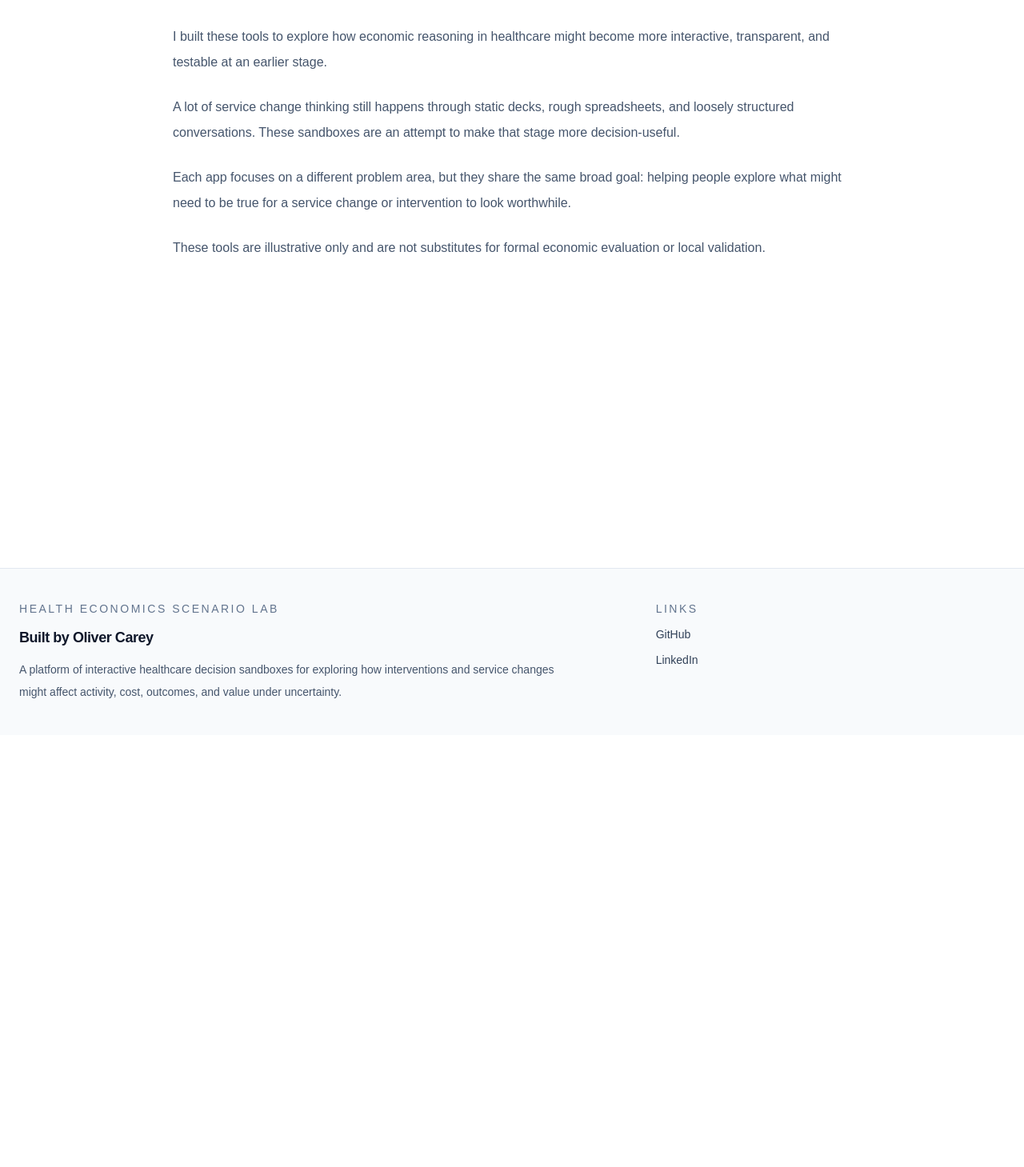
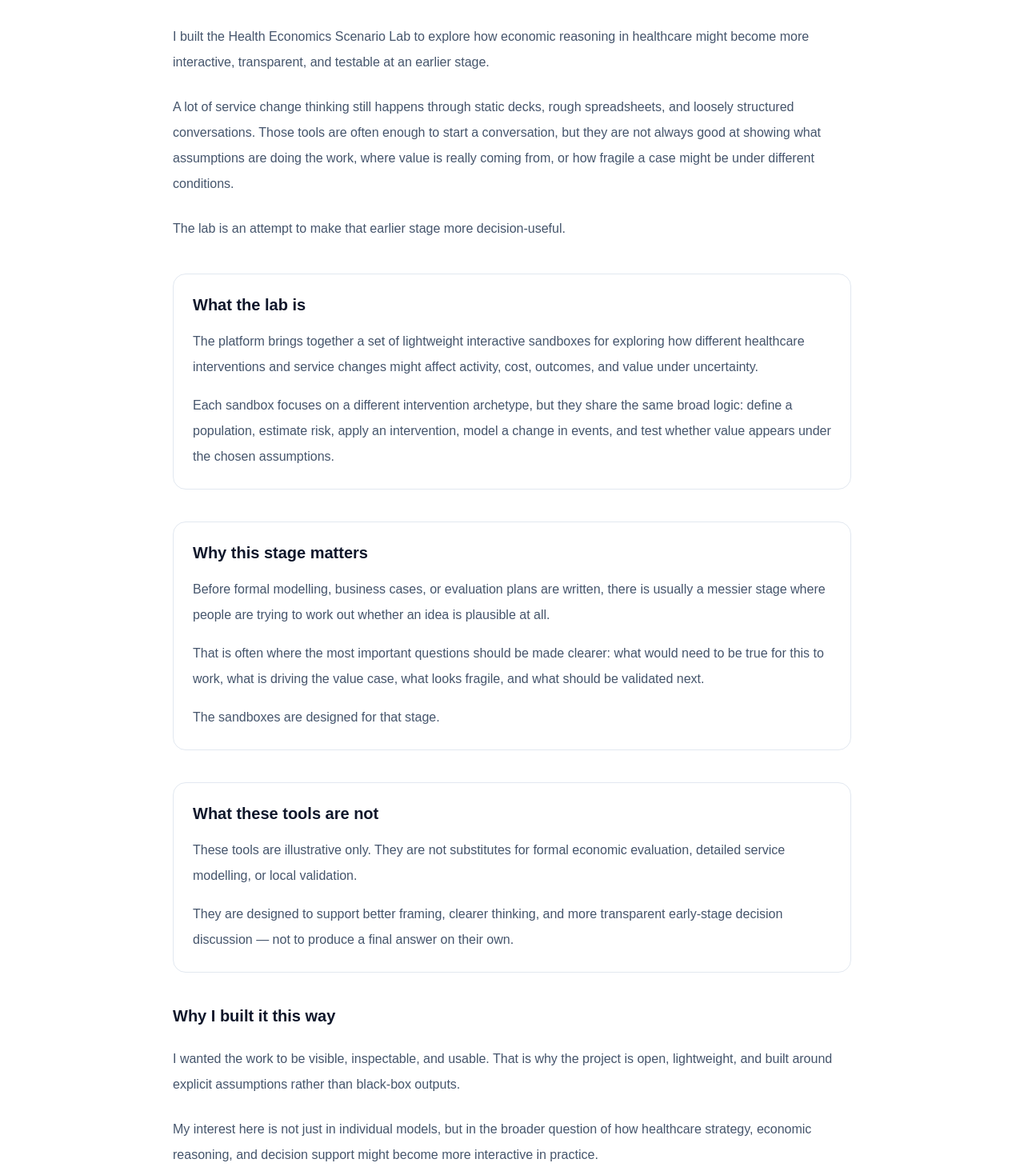
Before and after one commit to olivercareyncl/health-economics-scenario-lab, a Next.js app in the folder site/: page /about in a window 1280 px wide. Shown: the part 211-1670 px from the top of the page at 80% size. Before the commit the page ends 1130 px from the top, so only its background shows below. Built offline with nearby package versions, Linux system fonts and the light colour scheme.

Commit message:
Update page.tsx

```diff
--- a/site/src/app/about/page.tsx
+++ b/site/src/app/about/page.tsx
@@ -6,29 +6,105 @@ export default function AboutPage() {
           About
         </p>
         <h1 className="text-4xl font-semibold tracking-tight">
-          Why I built these tools
+          Why I built the lab
         </h1>
 
-        <div className="mt-8 space-y-6 leading-8 text-slate-600">
+        <div className="mt-8 space-y-10 text-slate-600">
+          <section className="space-y-6 leading-8">
             <p>
-            I built these tools to explore how economic reasoning in healthcare
-            might become more interactive, transparent, and testable at an
-            earlier stage.
+              I built the Health Economics Scenario Lab to explore how economic
+              reasoning in healthcare might become more interactive,
+              transparent, and testable at an earlier stage.
             </p>
             <p>
-            A lot of service change thinking still happens through static decks,
-            rough spreadsheets, and loosely structured conversations. These
-            sandboxes are an attempt to make that stage more decision-useful.
+              A lot of service change thinking still happens through static
+              decks, rough spreadsheets, and loosely structured conversations.
+              Those tools are often enough to start a conversation, but they are
+              not always good at showing what assumptions are doing the work,
+              where value is really coming from, or how fragile a case might be
+              under different conditions.
             </p>
             <p>
-            Each app focuses on a different problem area, but they share the
-            same broad goal: helping people explore what might need to be true
-            for a service change or intervention to look worthwhile.
+              The lab is an attempt to make that earlier stage more
+              decision-useful.
+            </p>
+          </section>
+
+          <section className="rounded-2xl border border-slate-200 p-6">
+            <h2 className="text-xl font-semibold text-slate-900">
+              What the lab is
+            </h2>
+            <div className="mt-4 space-y-4 leading-8">
+              <p>
+                The platform brings together a set of lightweight interactive
+                sandboxes for exploring how different healthcare interventions
+                and service changes might affect activity, cost, outcomes, and
+                value under uncertainty.
               </p>
               <p>
-            These tools are illustrative only and are not substitutes for formal
-            economic evaluation or local validation.
+                Each sandbox focuses on a different intervention archetype, but
+                they share the same broad logic: define a population, estimate
+                risk, apply an intervention, model a change in events, and test
+                whether value appears under the chosen assumptions.
               </p>
+            </div>
+          </section>
+
+          <section className="rounded-2xl border border-slate-200 p-6">
+            <h2 className="text-xl font-semibold text-slate-900">
+              Why this stage matters
+            </h2>
+            <div className="mt-4 space-y-4 leading-8">
+              <p>
+                Before formal modelling, business cases, or evaluation plans are
+                written, there is usually a messier stage where people are
+                trying to work out whether an idea is plausible at all.
+              </p>
+              <p>
+                That is often where the most important questions should be made
+                clearer: what would need to be true for this to work, what is
+                driving the value case, what looks fragile, and what should be
+                validated next.
+              </p>
+              <p>
+                The sandboxes are designed for that stage.
+              </p>
+            </div>
+          </section>
+
+          <section className="rounded-2xl border border-slate-200 p-6">
+            <h2 className="text-xl font-semibold text-slate-900">
+              What these tools are not
+            </h2>
+            <div className="mt-4 space-y-4 leading-8">
+              <p>
+                These tools are illustrative only. They are not substitutes for
+                formal economic evaluation, detailed service modelling, or local
+                validation.
+              </p>
+              <p>
+                They are designed to support better framing, clearer thinking,
+                and more transparent early-stage decision discussion — not to
+                produce a final answer on their own.
+              </p>
+            </div>
+          </section>
+
+          <section className="space-y-6 leading-8">
+            <h2 className="text-xl font-semibold text-slate-900">
+              Why I built it this way
+            </h2>
+            <p>
+              I wanted the work to be visible, inspectable, and usable. That is
+              why the project is open, lightweight, and built around explicit
+              assumptions rather than black-box outputs.
+            </p>
+            <p>
+              My interest here is not just in individual models, but in the
+              broader question of how healthcare strategy, economic reasoning,
+              and decision support might become more interactive in practice.
+            </p>
+          </section>
         </div>
       </div>
     </main>
```
Lines whose indentation alone changed are shown as unchanged.
